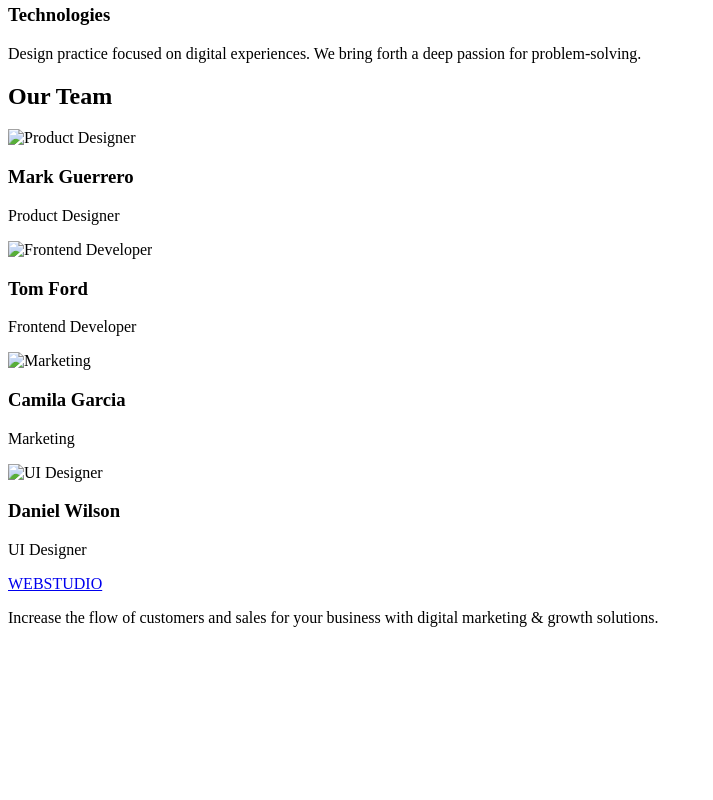
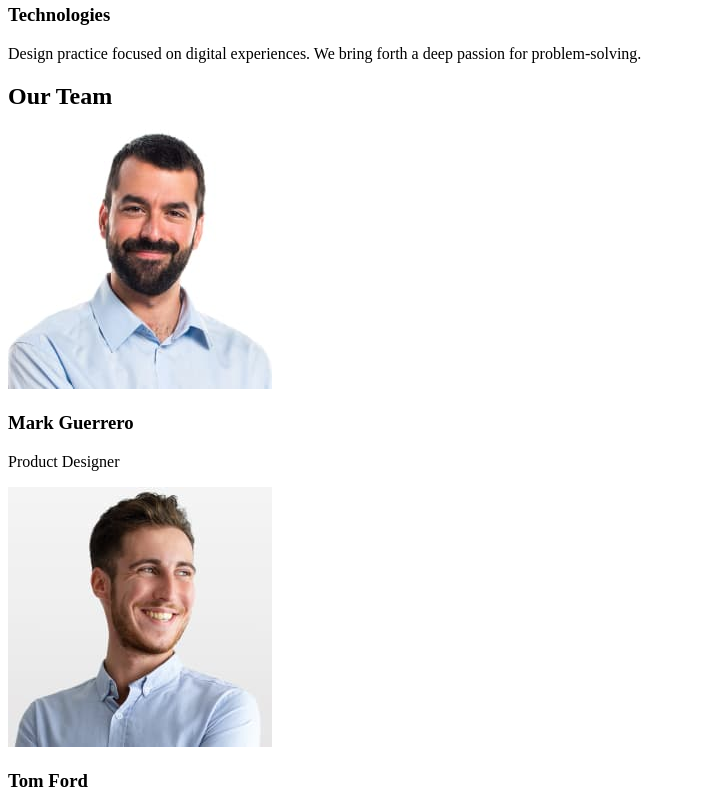
Before and after one commit to MSvidlo/goit-markup-hw-01, a plain HTML site: page index.html in a window 1280 px wide. Shown: the part 480-1280 px from the top of the page, without its empty margins (0-713 px from the left). Before the commit the page ends 1123 px from the top, so only its background shows below. Drawn offline with Linux system fonts and the light colour scheme.

Commit message:
Changes images

```diff
--- a/index.html
+++ b/index.html
@@ -6,20 +6,17 @@
     <title>Document</title>
   </head>
   <body>
-
      <header>
+       <nav>
         <a href="#">WEBSTUDIO</a>
-        <nav>
-
-             <ul>
-                <li>Studio</li>
-                <li>Portfolio</li>
+          <ul>
+             <li>Studio</li>
+            <li>Portfolio</li>
                 <li>contacts</li>
                 <li>info@devstudio.com</li>
                 <li>+11 (000) 111-11-11</li>
              </ul>
-        </nav>
-
+      </nav>
        <div>
           <h1>Effective Solutions for Your Business</h1>
           <button type="button">Order Service</button>
@@ -40,22 +37,22 @@
 
     <section>
         <h2>Our Team</h2>
-           <img src="./imeges/mark.png" alt="Product Designer">
+           <img src="./imeges/mark.jpg" alt="Product Designer">
 
             <h3>Mark Guerrero</h3>
             <p>Product Designer</p>
 
-          <img src="./imeges/tom.png" alt="Frontend Developer">
+          <img src="./imeges/tom.jpg" alt="Frontend Developer">
 
             <h3>Tom Ford</h3>
             <p>Frontend Developer</p>
 
-          <img src="./imeges/camila.png" alt="Marketing">
+          <img src="./imeges/camila.jpg" alt="Marketing">
 
             <h3>Camila Garcia</h3>
             <p>Marketing</p>
 
-          <img src="./imeges/daniel.png" alt="UI Designer">
+          <img src="./imeges/daniel.jpg" alt="UI Designer">
 
             <h3>Daniel Wilson</h3>
             <p>UI Designer</p>
```
Also changed, not shown: imeges/camila.jpg (added), imeges/daniel.jpg (added), imeges/mark.jpg (added), imeges/tom.jpg (added).
